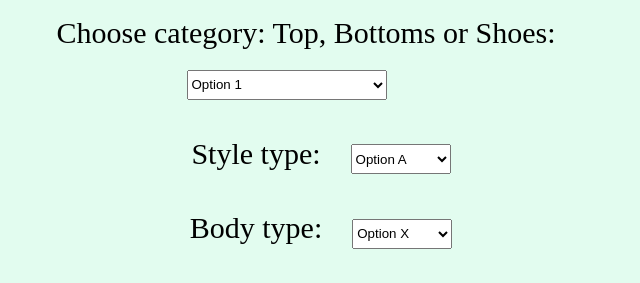
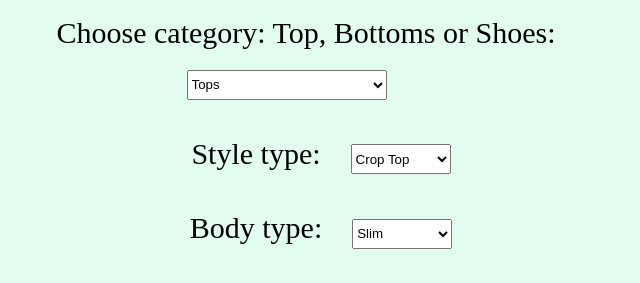
Before and after one commit to criesincode/UDismuke-Capstone, a React (Create React App) app: page /outfit in a window 1280 px wide. Shown: the part 330-613 px from the top of the page, without its empty margins (319-959 px from the left). Built offline with nearby package versions, Linux system fonts and the light colour scheme; a web font is replaced by a local one.

Commit message:
add more options

```diff
--- a/src/pages/TopsBottoms/TopsBottoms.js
+++ b/src/pages/TopsBottoms/TopsBottoms.js
@@ -23,24 +23,29 @@ const TopsBottoms = () => {
                         <div className="form-category">
                             <label className="dropdown1">Choose category: Top, Bottoms or Shoes:</label>
                             <select id="dropdown1" name="dropdown1">
-                                <option value="option1">Option 1</option>
-                                <option value="option2">Option 2</option>
+                                <option value="option1">Tops</option>
+                                <option value="option2">Bottoms</option>
+                                <option value="option2">Shoes</option>
                             </select>
                         </div>
 
                         <div className="form-style">
                             <label className="dropdown2">Style type:</label>
                             <select id="dropdown2" name="dropdown2">
-                                <option value="optionA">Option A</option>
-                                <option value="optionB">Option B</option>
+                                <option value="optionA">Crop Top</option>
+                                <option value="optionB">Jackets</option>
+                                <option value="optionB">Sweater</option>
+                                <option value="optionB">Button Up</option>
                             </select>
                         </div>
 
                         <div className="form-body">
                             <label className="dropdown3">Body type:</label>
                             <select id="dropdown3" name="dropdown3">
-                                <option value="optionX">Option X</option>
-                                <option value="optionY">Option Y</option>
+                                <option value="optionX">Slim</option>
+                                <option value="optionY">Tall</option>
+                                <option value="optionB">Plus</option>
+                                <option value="optionB">Petite</option>
                             </select>
                         </div>
                         <button type="button" onclick="submitForm()">Submit</button>
```
Also changed, not shown: src/pages/Shoes/Shoes.js (+61 -0 lines).
